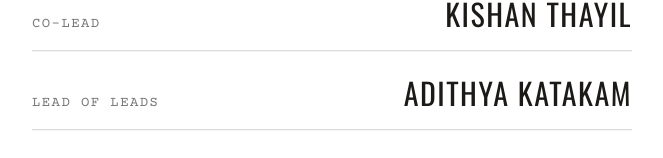
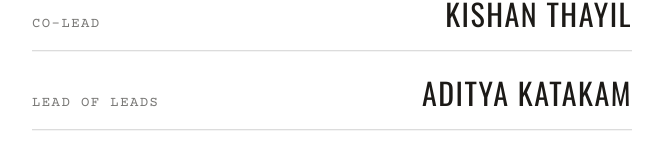
Before and after one commit to katakamX/celluloid-club, a Next.js app: page /about in a window 1280 px wide. Shown: the part 1746-1904 px from the top of the page, without its empty margins (182-845 px from the left). Built offline with nearby package versions, Linux system fonts and the light colour scheme.

Commit message:
final push for the about page

```diff
--- a/app/about/page.tsx
+++ b/app/about/page.tsx
@@ -24,7 +24,7 @@ const teamMembers = [
 
   { role: "Lead", name: "Yathin Girish", image: "/team/Yathin Girish.jpeg" },
   { role: "Co-Lead", name: "Kishan Thayil", image: "/team/kishan.jpg" },
-  { role: "Lead of leads", name: "Adithya Katakam", image: "/team/aditya.jpg" },
+  { role: "Lead of leads", name: "Aditya Katakam", image: "/team/aditya.jpg" },
   { role: "Production Support & Admin", name: "Darin Raoul John", image: "/team/darin.jpeg" },
   { role: "Cinematographer", name: "Vishwajith Pradosh Kumar", image: "/team/vishwajit.jpg" },
   { role: "Writer & Production Support", name: "Nayab Ali", image: "/team/nayab.jpg" },
```
